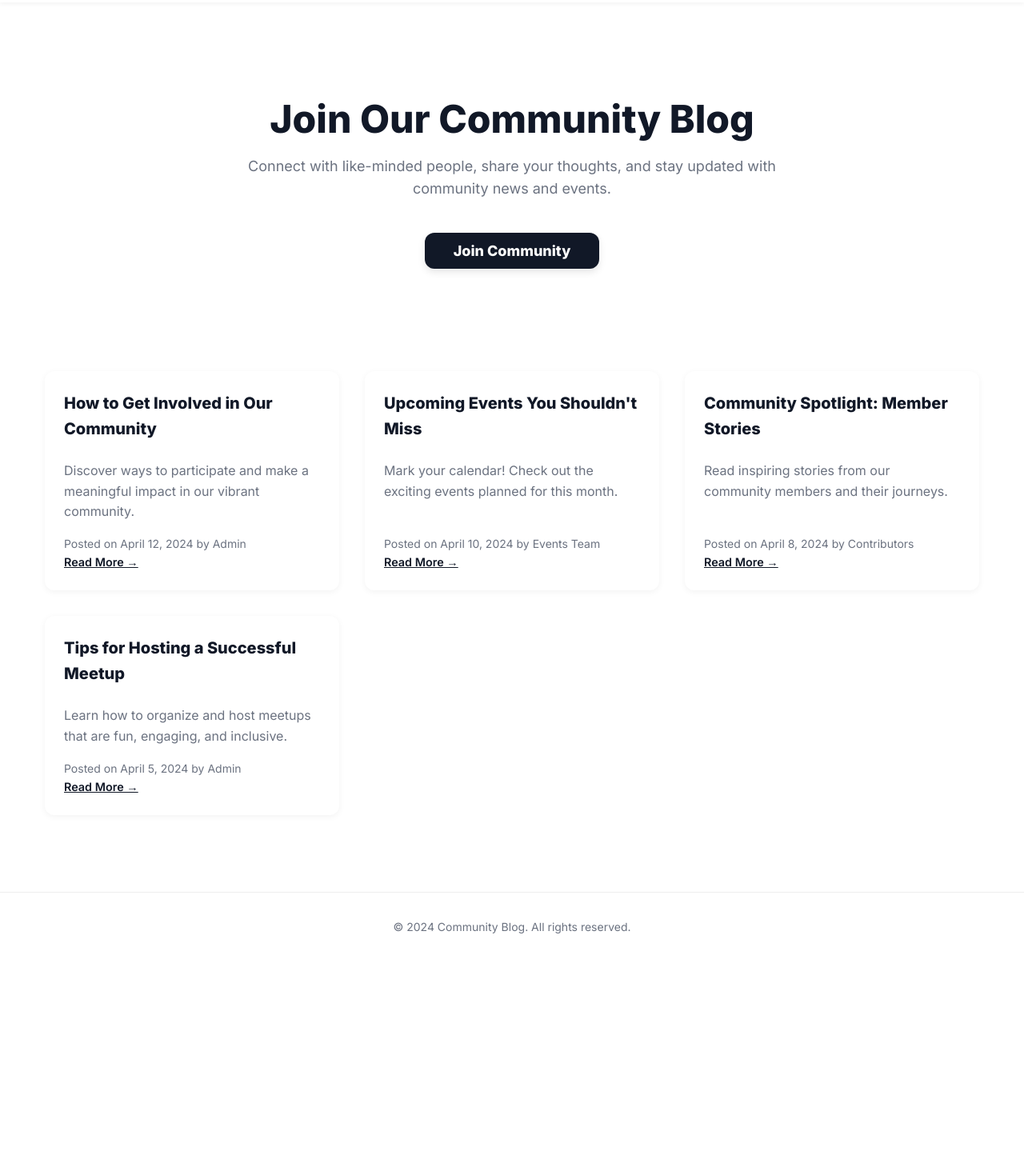
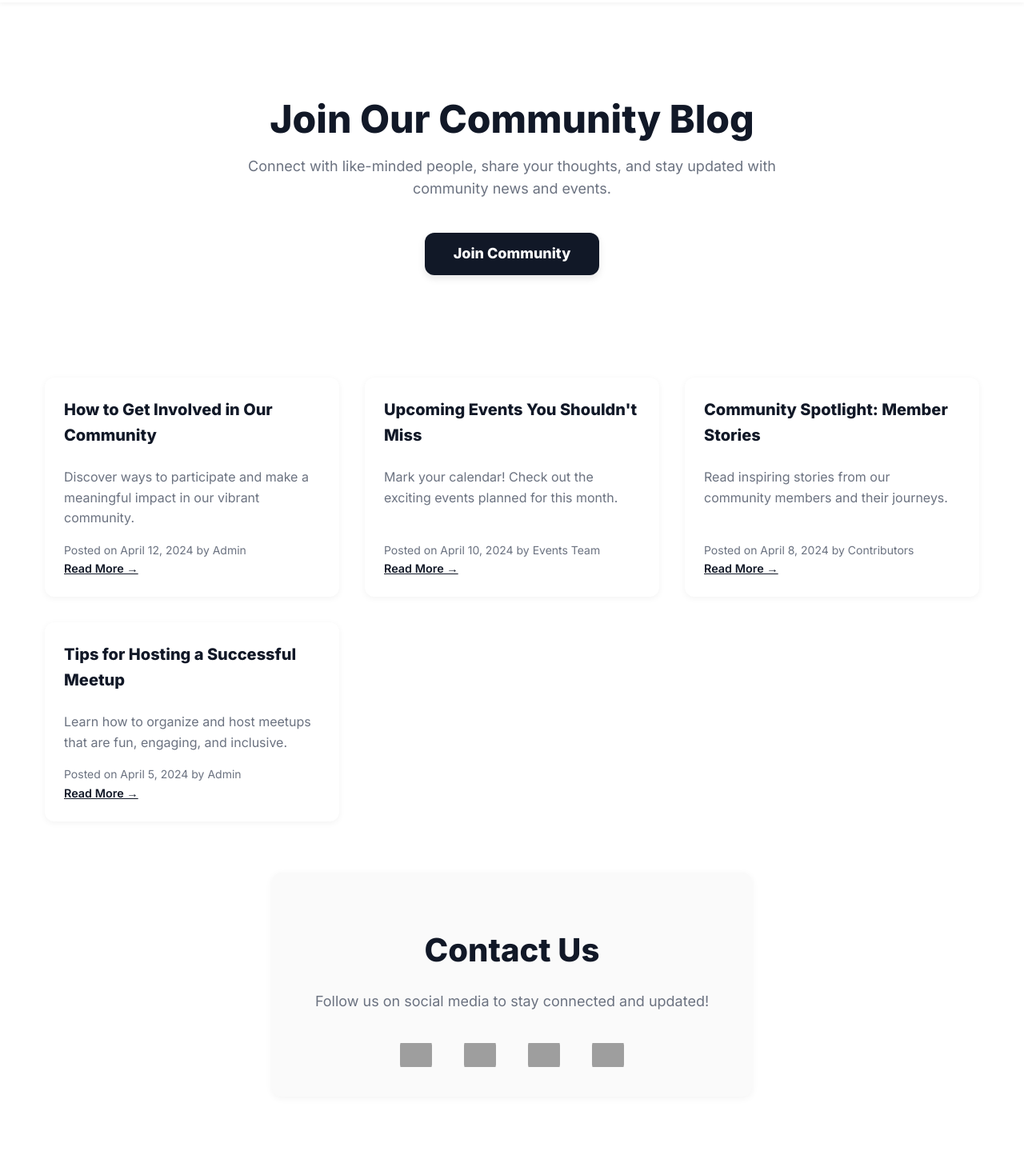
Before and after one commit to manluk878/nbpillars, a plain HTML site: page index.html in a window 1280 px wide. Shown: the part 61-1520 px from the top of the page at 80% size. Before the commit the page ends 1263 px from the top, so only its background shows below. Drawn offline with Linux system fonts and the light colour scheme; grey boxes are pictures that could not be loaded.

Commit message:
Update index.html

```diff
--- a/index.html
+++ b/index.html
@@ -151,7 +151,7 @@
     color: var(--color-text);
     margin-bottom: 2.5rem;
   }
-  .hero .btn-primary {
+  .btn-primary {
     background: var(--color-primary);
     color: white;
     font-weight: 700;
@@ -161,9 +161,12 @@
     border-radius: var(--border-radius);
     box-shadow: 0 4px 10px var(--shadow-strong);
     transition: background var(--transition-speed), transform var(--transition-speed);
+    display: inline-block;
+    cursor: pointer;
+    text-align: center;
   }
-  .hero .btn-primary:hover,
-  .hero .btn-primary:focus {
+  .btn-primary:hover,
+  .btn-primary:focus {
     background: var(--color-primary-hover);
     transform: scale(1.05);
     outline: none;
@@ -225,6 +228,51 @@
     outline: none;
   }
 
+  /* Contact Section */
+  section.contact {
+    max-width: 600px;
+    margin: 4rem auto 6rem auto;
+    padding: 2rem 1rem;
+    background: #fafafa;
+    border-radius: var(--border-radius);
+    box-shadow: 0 2px 10px var(--shadow-light);
+    text-align: center;
+  }
+  section.contact h2 {
+    font-size: 2.5rem;
+    font-weight: 700;
+    color: var(--color-heading);
+    margin-bottom: 1rem;
+  }
+  section.contact p {
+    color: var(--color-text);
+    font-size: 1.125rem;
+    margin-bottom: 2rem;
+  }
+  .social-links {
+    display: flex;
+    justify-content: center;
+    gap: 2.5rem;
+  }
+  .social-links a {
+    display: inline-block;
+    width: 40px;
+    height: 40px;
+    border-radius: 8px;
+    overflow: hidden;
+    transition: filter var(--transition-speed);
+  }
+  .social-links a img {
+    width: 100%;
+    height: 100%;
+    object-fit: contain;
+  }
+  .social-links a:hover,
+  .social-links a:focus {
+    filter: brightness(0.8);
+    outline: none;
+  }
+
   /* Footer */
   footer {
     border-top: 1px solid #eee;
@@ -278,10 +326,11 @@
     <a href="#" class="logo" aria-label="Community Blog Logo">CommBlog</a>
     <nav>
       <ul id="nav-list" aria-label="Primary Navigation">
-        <li><a href="#">Home</a></li>
-        <li><a href="#">Community</a></li>
-        <li><a href="#">Events</a></li>
-        <li><a href="#">About</a></li>
+        <li><a href="#home">Home</a></li>
+        <li><a href="#community">Community</a></li>
+        <li><a href="#events">Events</a></li>
+        <li><a href="#about">About</a></li>
+        <li><a href="#contact">Contact</a></li>
       </ul>
       <button class="menu-toggle" aria-label="Toggle navigation menu" aria-expanded="false" aria-controls="nav-list">
         <svg viewBox="0 0 24 24" aria-hidden="true" focusable="false">
@@ -294,29 +343,29 @@
   </div>
 </header>
 
-<section class="hero" role="banner">
+<section class="hero" role="banner" id="home">
   <div class="container">
     <h1>Join Our Community Blog</h1>
     <p>Connect with like-minded people, share your thoughts, and stay updated with community news and events.</p>
-    <button class="btn-primary" type="button">Join Community</button>
+    <a href="https://chat.whatsapp.com/DCKQSDZR5dcAdJoG5xLMFb" class="btn-primary" target="_blank" rel="noopener noreferrer">Join Community</a>
   </div>
 </section>
 
 <main>
   <div class="post-list container" aria-live="polite" aria-label="Community blog posts">
-    <article class="post-card" tabindex="0">
+    <article class="post-card" tabindex="0" id="community">
       <h2 class="post-title">How to Get Involved in Our Community</h2>
       <p class="post-excerpt">Discover ways to participate and make a meaningful impact in our vibrant community.</p>
       <div class="post-meta">Posted on April 12, 2024 by Admin</div>
       <a href="#" class="read-more" aria-label="Read more about How to Get Involved in Our Community">Read More →</a>
     </article>
-    <article class="post-card" tabindex="0">
+    <article class="post-card" tabindex="0" id="events">
       <h2 class="post-title">Upcoming Events You Shouldn't Miss</h2>
       <p class="post-excerpt">Mark your calendar! Check out the exciting events planned for this month.</p>
       <div class="post-meta">Posted on April 10, 2024 by Events Team</div>
       <a href="#" class="read-more" aria-label="Read more about Upcoming Events You Shouldn't Miss">Read More →</a>
     </article>
-    <article class="post-card" tabindex="0">
+    <article class="post-card" tabindex="0" id="about">
       <h2 class="post-title">Community Spotlight: Member Stories</h2>
       <p class="post-excerpt">Read inspiring stories from our community members and their journeys.</p>
       <div class="post-meta">Posted on April 8, 2024 by Contributors</div>
@@ -329,6 +378,25 @@
       <a href="#" class="read-more" aria-label="Read more about Tips for Hosting a Successful Meetup">Read More →</a>
     </article>
   </div>
+
+  <section class="contact" id="contact" aria-label="Contact Section">
+    <h2>Contact Us</h2>
+    <p>Follow us on social media to stay connected and updated!</p>
+    <div class="social-links">
+      <a href="https://instagram.com/yourcommunity" target="_blank" rel="noopener" aria-label="Instagram Link">
+        <img src="https://cdn-icons-png.flaticon.com/512/174/174855.png" alt="Instagram" />
+      </a>
+      <a href="https://tiktok.com/@yourcommunity" target="_blank" rel="noopener" aria-label="TikTok Link">
+        <img src="https://cdn-icons-png.flaticon.com/512/3046/3046120.png" alt="TikTok" />
+      </a>
+      <a href="https://twitter.com/yourcommunity" target="_blank" rel="noopener" aria-label="Twitter Link">
+        <img src="https://cdn-icons-png.flaticon.com/512/733/733579.png" alt="Twitter" />
+      </a>
+      <a href="https://tiktok.com/@yourcommunity" target="_blank" rel="noopener" aria-label="WhatsApp Link">
+        <img src="https://imagepng.org/wp-content/uploads/2017/08/WhatsApp-icone.png" alt="WhatsApp" />
+      </a>
+    </div>
+  </section>
 </main>
 
 <footer>
```
